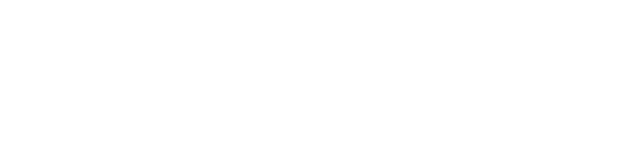
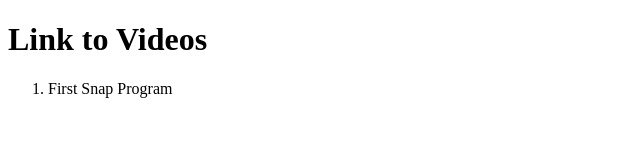
Before and after one commit to melissaignacio/eds124br-Teaching-Programming-Portfolio, a plain HTML site: page index.html in a window 1280 px wide. Shown: the whole page, without its empty margins (0-640 px from the left). Drawn offline with Linux system fonts and the light colour scheme.

Commit message:
Update index.html

```diff
--- a/index.html
+++ b/index.html
@@ -1,11 +1,16 @@
 <!DOCTYPE html>
 <html lang="en">
     <head>
-        <title>The Park Meeting Minutes</title>
+        <title>eds124br Teaching Programming Portfolio</title>
     </head>
 
     <body>
+        <h1>Link to Videos</h1>
+        <ol>
+            <li>First Snap Program</li>
 
+        </ol>
     </body>
 
+
 </html>
```
